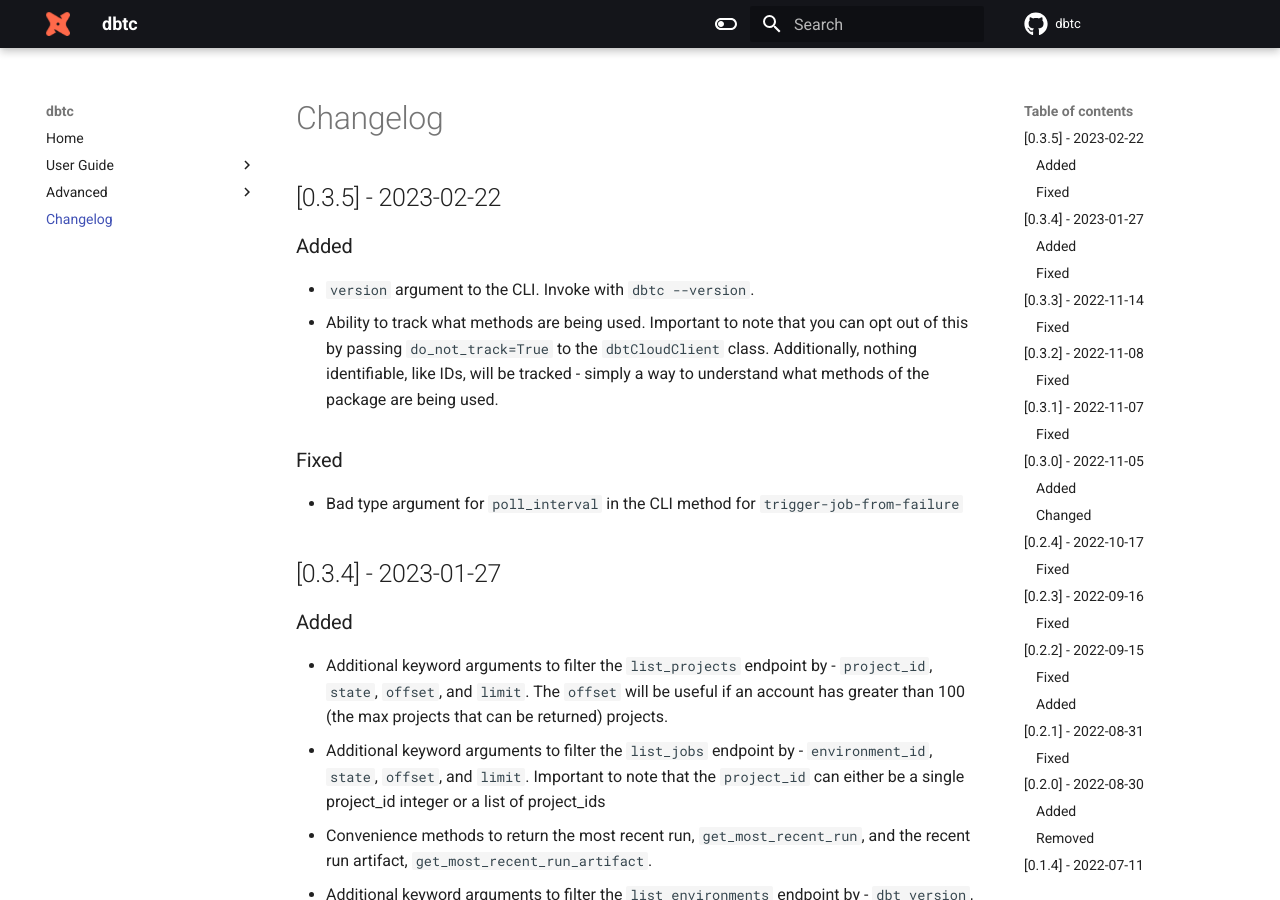
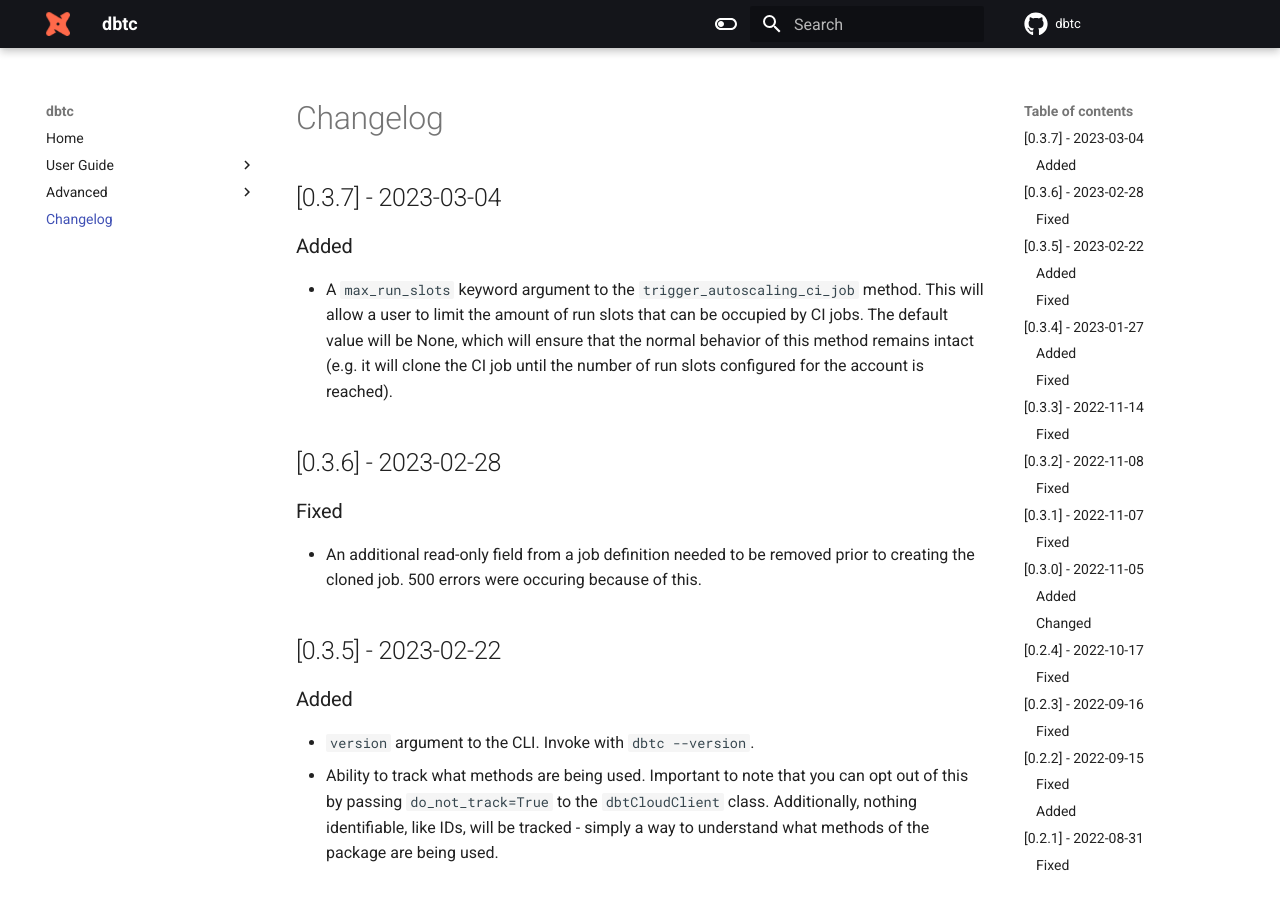
Before and after one commit to dpguthrie/dbtc, an MkDocs documentation site: the page built from docs/changelog.md, in a window 1280 px wide and 900 px high. Built offline with MkDocs 1.6.1 and Material for MkDocs 9.7.7, drawn with Linux system fonts in a browser that asks for light colours; comment, search, counter and statistics services are not loaded; the version menu is left out.

Commit message:
Update changelog for docs

```diff
--- a/docs/changelog.md
+++ b/docs/changelog.md
@@ -1,4 +1,14 @@
 # Changelog
+
+## [0.3.7] - 2023-03-04
+
+### Added
+- A `max_run_slots` keyword argument to the `trigger_autoscaling_ci_job` method.  This will allow a user to limit the amount of run slots that can be occupied by CI jobs.  The default value will be None, which will ensure that the normal behavior of this method remains intact (e.g. it will clone the CI job until the number of run slots configured for the account is reached).
+
+## [0.3.6] - 2023-02-28
+
+### Fixed
+- An additional read-only field from a job definition needed to be removed prior to creating the cloned job.  500 errors were occuring because of this.
 
 ## [0.3.5] - 2023-02-22
 
```
